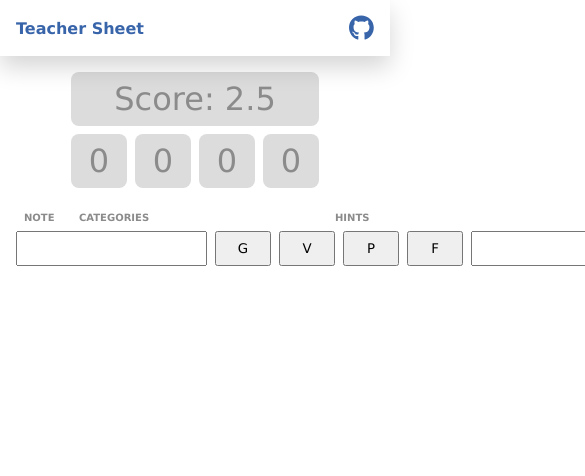
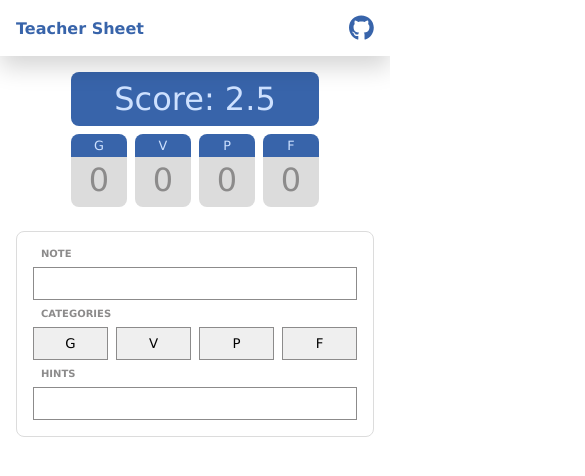
Before and after one commit to thiagoarantes/teacherSheet, a Vue app: page / in a window 390 px wide. Shown: the top 476 px of the page, 585 px wide, since content can reach past the window. Built offline with nearby package versions, Linux system fonts and the light colour scheme.

Commit message:
Responsiveness + visual udpates

```diff
--- a/src/components/Sheet.vue
+++ b/src/components/Sheet.vue
@@ -1,10 +1,12 @@
 <script lang="ts">
 import SheetLine from "./SheetLine.vue";
+import { categories } from "../utils";
 
 export default {
   components: { SheetLine },
   data() {
     return {
+      categories: categories,
       lines: 1,
       score: 2.5,
       totalG: 0,
@@ -19,16 +21,16 @@ export default {
     },
     onChildClick([category, clicked]: [string, boolean]): void {
       switch (category) {
-        case "G":
+        case categories.grammar:
           clicked ? this.totalG++ : this.totalG--;
           break;
-        case "V":
+        case categories.vocabulary:
           clicked ? this.totalV++ : this.totalV--;
           break;
-        case "P":
+        case categories.pronunciation:
           clicked ? this.totalP++ : this.totalP--;
           break;
-        case "F":
+        case categories.fluency:
           clicked ? this.totalF++ : this.totalF--;
           break;
         default:
@@ -73,10 +75,22 @@ export default {
   <div class="sheet">
     <div class="score">Score: {{ score }}</div>
     <div class="points">
-      <div class="point" title="Grammar">{{ totalG }}</div>
-      <div class="point" title="Vocabulary">{{ totalV }}</div>
-      <div class="point" title="Pronunciation">{{ totalP }}</div>
-      <div class="point" title="Fluency">{{ totalF }}</div>
+      <div class="point" title="Grammar">
+        <div>{{ categories.grammar }}</div>
+        <div>{{ totalG }}</div>
+      </div>
+      <div class="point" title="Vocabulary">
+        <div>{{ categories.vocabulary }}</div>
+        <div>{{ totalV }}</div>
+      </div>
+      <div class="point" title="Pronunciation">
+        <div>{{ categories.pronunciation }}</div>
+        <div>{{ totalP }}</div>
+      </div>
+      <div class="point" title="Fluency">
+        <div>{{ categories.fluency }}</div>
+        <div>{{ totalF }}</div>
+      </div>
     </div>
     <div class="title">
       <div>NOTE</div>
@@ -102,9 +116,9 @@ export default {
 .score {
   width: 248px;
   margin: 0 auto var(--space-1);
-  background-color: var(--neutral400);
+  background-color: var(--primary500);
   border-radius: var(--space-1);
-  color: var(--neutral500);
+  color: var(--primary100);
   font-size: 2rem;
   padding: var(--space-1);
   text-align: center;
@@ -118,16 +132,32 @@ export default {
   padding-bottom: var(--space-3);
 
   .point {
+    width: var(--space-7);
+    text-align: center;
+
+    :first-child {
+      background-color: var(--primary500);
+      color: var(--primary100);
+      border-radius: var(--space-1) var(--space-1) 0 0;
+      font-size: 0.8rem;
+      padding: var(--space-0-5);
+    }
+
+    :last-child {
       background-color: var(--neutral400);
       color: var(--neutral500);
       font-size: 2rem;
-    padding: var(--space-1);
-    border-radius: var(--space-1);
-    width: var(--space-7);
-    text-align: center;
+      padding: var(--space-0-5) var(--space-1) var(--space-1);
+      border-radius: 0 0 var(--space-1) var(--space-1);
+    }
   }
 }
 
+.title {
+  display: none;
+}
+
+@media (min-width: 769px) {
   .title {
     display: grid;
     grid-gap: var(--space-1);
@@ -143,4 +173,5 @@ export default {
       font-size: 10px;
     }
   }
+}
 </style>
--- a/src/components/SheetLine.vue
+++ b/src/components/SheetLine.vue
@@ -1,4 +1,6 @@
 <script lang="ts">
+import { categories } from "../utils";
+
 export default {
   props: {
     lines: Number,
@@ -6,10 +8,7 @@ export default {
   },
   data() {
     return {
-      lGrammar: "G",
-      lVocabulary: "V",
-      lPronunciation: "P",
-      lFluency: "F",
+      categories: categories,
       bGrammar: false,
       bVocabulary: false,
       bPronunciation: false,
@@ -19,16 +18,16 @@ export default {
   methods: {
     onClickButton(category: string, clicked: boolean): void {
       switch (category) {
-        case this.lGrammar:
+        case categories.grammar:
           this.bGrammar = !this.bGrammar;
           break;
-        case this.lVocabulary:
+        case categories.vocabulary:
           this.bVocabulary = !this.bVocabulary;
           break;
-        case this.lPronunciation:
+        case categories.pronunciation:
           this.bPronunciation = !this.bPronunciation;
           break;
-        case this.lFluency:
+        case categories.fluency:
           this.bFluency = !this.bFluency;
           break;
         default:
@@ -53,34 +52,39 @@ export default {
 
 <template>
   <div class="line">
+    <div>NOTE</div>
+    <div>CATEGORIES</div>
+    <div>HINTS</div>
     <input type="text" class="input" @input="verifyLine" />
     <button
       class="button"
       :class="{ clicked: bGrammar }"
-      @click="(_$event) => onClickButton(lGrammar, bGrammar)"
+      @click="(_$event) => onClickButton(categories.grammar, bGrammar)"
     >
-      {{ lGrammar }}
+      {{ categories.grammar }}
     </button>
     <button
       class="button"
       :class="{ clicked: bVocabulary }"
-      @click="(_$event) => onClickButton(lVocabulary, bVocabulary)"
+      @click="(_$event) => onClickButton(categories.vocabulary, bVocabulary)"
     >
-      {{ lVocabulary }}
+      {{ categories.vocabulary }}
     </button>
     <button
       class="button"
       :class="{ clicked: bPronunciation }"
-      @click="(_$event) => onClickButton(lPronunciation, bPronunciation)"
+      @click="
+        (_$event) => onClickButton(categories.pronunciation, bPronunciation)
+      "
     >
-      {{ lPronunciation }}
+      {{ categories.pronunciation }}
     </button>
     <button
       class="button"
       :class="{ clicked: bFluency }"
-      @click="(_$event) => onClickButton(lFluency, bFluency)"
+      @click="(_$event) => onClickButton(categories.fluency, bFluency)"
     >
-      {{ lFluency }}
+      {{ categories.fluency }}
     </button>
     <input type="text" class="input" />
   </div>
@@ -90,23 +94,108 @@ export default {
 .line {
   display: grid;
   grid-gap: var(--space-1);
-  grid-template-columns:
-    1fr var(--space-7) var(--space-7) var(--space-7) var(--space-7)
-    1fr;
-  padding-bottom: var(--space-1);
+  grid-template-columns: repeat(4, 1fr);
+  grid-template-areas:
+    "t1 t1 t1 t1"
+    "i1 i1 i1 i1"
+    "t2 t2 t2 t2"
+    "b1 b2 b3 b4"
+    "t3 t3 t3 t3"
+    "i2 i2 i2 i2";
+  border: 1px solid var(--neutral400);
+  padding: var(--space-2);
+  border-radius: var(--space-1);
+  margin-bottom: var(--space-2);
+
+  :first-child {
+    grid-area: t1;
+  }
+  :nth-child(2) {
+    grid-area: t2;
+  }
+  :nth-child(3) {
+    grid-area: t3;
+  }
+  :nth-child(4) {
+    grid-area: i1;
+  }
+  :nth-child(5) {
+    grid-area: b1;
+  }
+  :nth-child(6) {
+    grid-area: b2;
+  }
+  :nth-child(7) {
+    grid-area: b3;
+  }
+  :nth-child(8) {
+    grid-area: b4;
+  }
+  :last-child {
+    grid-area: i2;
+  }
+
+  div {
+    padding-left: var(--space-1);
+    color: var(--neutral500);
+    font-weight: bold;
+    font-size: 10px;
+  }
 }
 
 .button,
 .input {
   padding: var(--space-1);
+  border-radius: 0;
+  border: 1px solid var(--neutral500);
 }
 
 .button {
   &.clicked {
-    color: var(--primary500);
+    color: var(--primary100);
     font-weight: bold;
     border-color: var(--primary500);
-    background-color: var(--primary100);
+    background-color: var(--primary500);
+  }
+}
+
+@media (min-width: 769px) {
+  .line {
+    grid-template-columns:
+      1fr var(--space-7) var(--space-7) var(--space-7) var(--space-7)
+      1fr;
+    grid-template-areas: unset;
+    border: none;
+    padding: 0 0 var(--space-1);
+    margin-bottom: 0;
+
+    :first-child {
+      display: none;
+    }
+    :nth-child(2) {
+      display: none;
+    }
+    :nth-child(3) {
+      display: none;
+    }
+    :nth-child(4) {
+      grid-area: unset;
+    }
+    :nth-child(5) {
+      grid-area: unset;
+    }
+    :nth-child(6) {
+      grid-area: unset;
+    }
+    :nth-child(7) {
+      grid-area: unset;
+    }
+    :nth-child(8) {
+      grid-area: unset;
+    }
+    :last-child {
+      grid-area: unset;
+    }
   }
 }
 </style>
--- /dev/null
+++ b/src/utils/constants.ts
@@ -0,0 +1,6 @@
+export const categories = {
+  grammar: "G",
+  vocabulary: "V",
+  pronunciation: "P",
+  fluency: "F",
+};
--- /dev/null
+++ b/src/utils/index.ts
@@ -0,0 +1 @@
+export * from "./constants";
```
Lines whose indentation alone changed are shown as unchanged.
